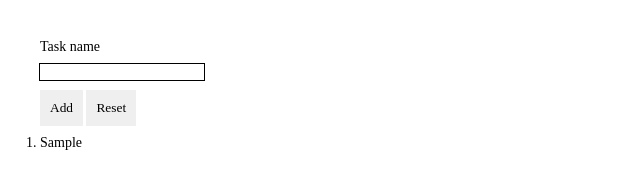
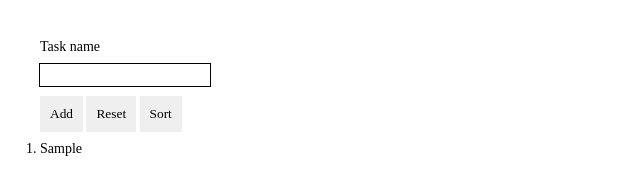
Before and after one commit to 1leha/training-JS-6-DOM, a website: page task9.html in a window 1280 px wide. Both pictures are taken after typing "Sample" into the empty fields and a click on the button "Add". Shown: the whole page, without its empty margins (0-640 px from the left). Drawn offline with nearby package versions, Linux system fonts and the light colour scheme.

Commit message:
adding 2 variant of ToDo List
add, reser, sort bunnons. Adding new element to array with Templates string.

```diff
--- a/js/module-6-DOM-task9.js
+++ b/js/module-6-DOM-task9.js
@@ -2,36 +2,73 @@ const refs = {
   input: document.getElementById('add-input'),
   btn: document.getElementById('add-button'),
   btnReset: document.getElementById('reset-button'),
+  btnSort: document.getElementById('sort-button'),
   taskList: document.querySelector('ol'),
   taskArray: [],
 };
 
-refs.btn.addEventListener('click', e => {
-  console.log('Button Add click');
+//! 1 Variant
+// refs.btn.addEventListener('click', e => {
+//   console.log('Button Add click');
 
-  if (refs.input.value !== '') {
-    refs.taskArray.push(refs.input.value);
-    refs.input.value = '';
+//   if (refs.input.value !== '') {
+//     refs.taskArray.push(refs.input.value);
+//     refs.input.value = '';
+//   }
+
+//   makeList(refs.taskArray);
+// });
+
+// refs.btnReset.addEventListener('click', () => {
+//   refs.taskArray = [];
+//   refs.taskList.innerHTML = '';
+// });
+
+// function makeList(arr) {
+//   // console.log(arr);
+//   refs.taskList.innerHTML = '';
+
+//   arr.forEach(element => {
+//     console.log(element);
+
+//     const liEl = document.createElement('li');
+//     liEl.textContent = element;
+//     refs.taskList.append(liEl);
+//   });
+//   document.body.append(refs.taskList);
+// }
+//
+
+//? 2 Variant
+
+const getInputValue = text => `<li>${text}</li>`;
+window.onload = () => {
+  refs.input.focus();
+};
+
+refs.btn.addEventListener('click', () => {
+  if (refs.input.value === '') {
+    return;
   }
-
-  makeList(refs.taskArray);
+  const taskText = getInputValue(refs.input.value);
+  refs.taskList.insertAdjacentHTML('beforeend', taskText);
+  refs.taskArray = refs.taskList.children;
+  refs.input.value = '';
+  refs.input.focus();
 });
 
 refs.btnReset.addEventListener('click', () => {
   refs.taskArray = [];
   refs.taskList.innerHTML = '';
+  refs.input.focus();
 });
 
-function makeList(arr) {
-  // console.log(arr);
+refs.btnSort.addEventListener('click', () => {
+  console.log(refs.taskArray);
+  const sortedTaskArray = [...refs.taskArray].sort((a, b) =>
+    a.innerText.localeCompare(b.innerText),
+  );
+
   refs.taskList.innerHTML = '';
-
-  arr.forEach(element => {
-    console.log(element);
-
-    const liEl = document.createElement('li');
-    liEl.textContent = element;
-    refs.taskList.append(liEl);
-  });
-  document.body.append(refs.taskList);
-}
+  sortedTaskArray.forEach(e => refs.taskList.insertAdjacentHTML('beforeend', e.outerHTML));
+});
--- a/task9.html
+++ b/task9.html
@@ -15,6 +15,7 @@
 
       input.line-item {
         outline: solid 1px black;
+        padding: 3px;
       }
 
       button.line-item {
@@ -29,6 +30,7 @@
     <input id="add-input" class="line-item" type="text" />
     <button id="add-button" class="line-item" type="button">Add</button>
     <button id="reset-button" class="line-item" type="button">Reset</button>
+    <button id="sort-button" class="line-item" type="button">Sort</button>
     <ol></ol>
     <script src="https://cdn.jsdelivr.net/npm/lodash@4.17.21/lodash.min.js"></script>
     <script src="./js/module-6-DOM-task9.js" type="module"></script>
```
